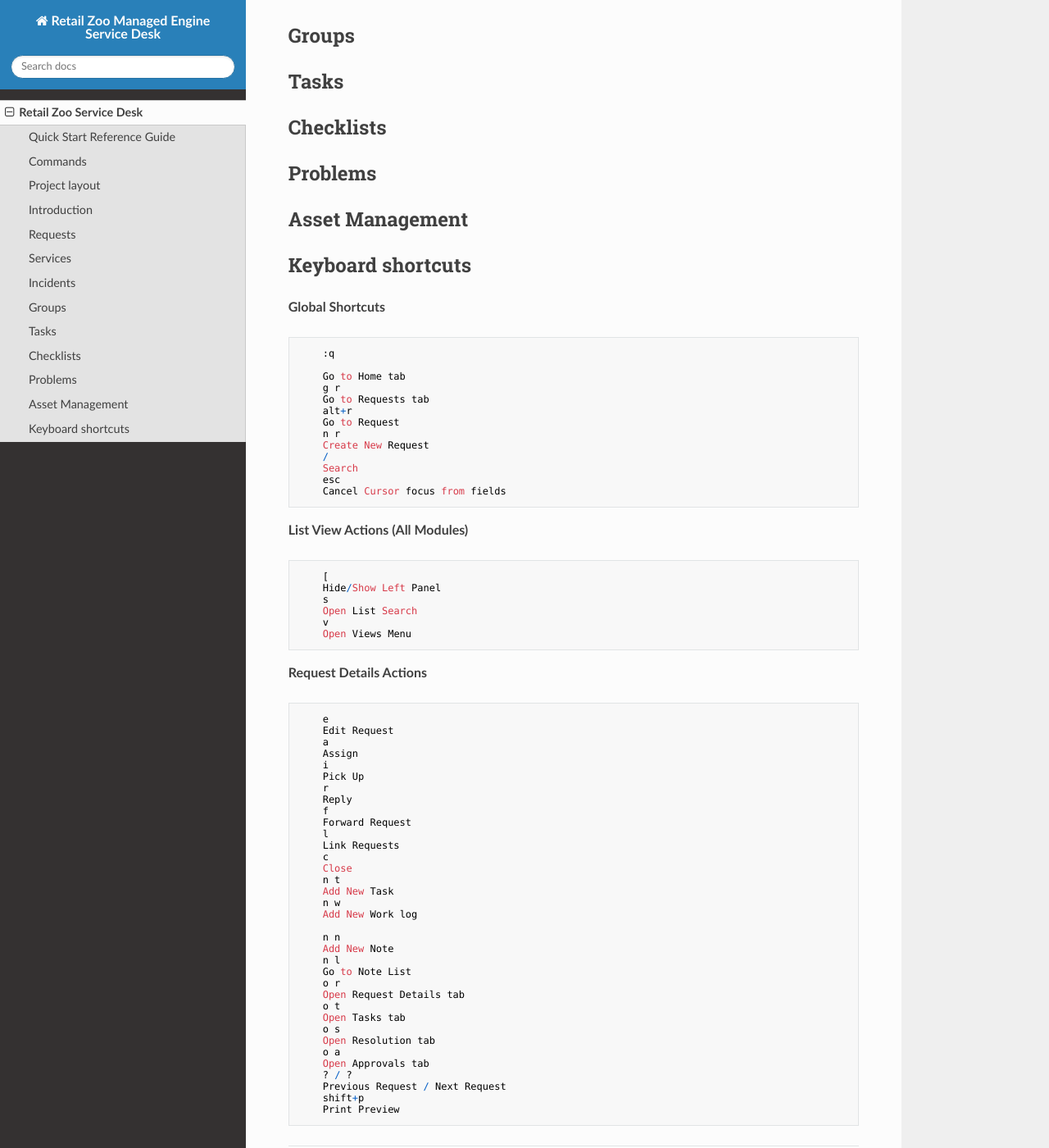
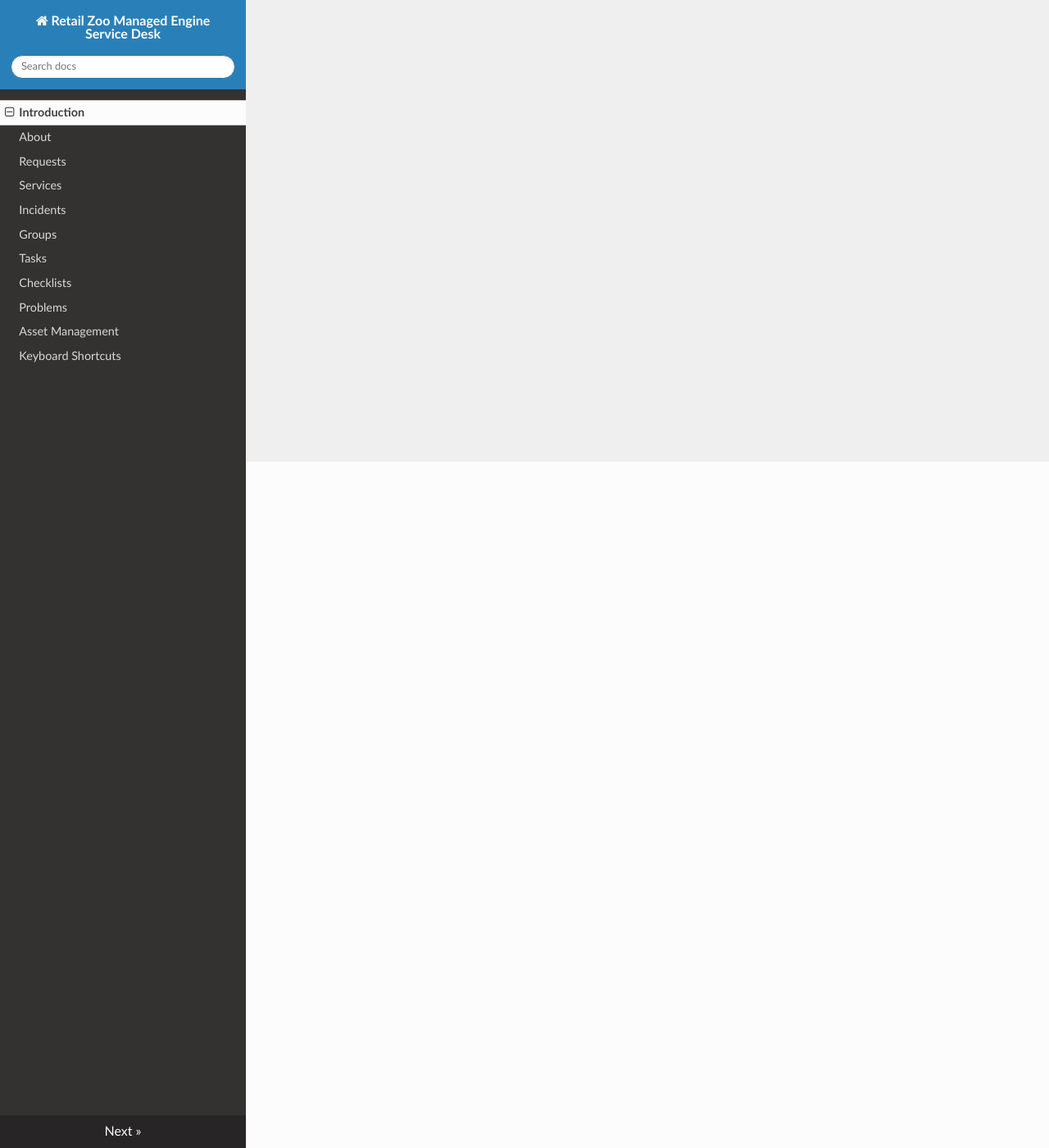
Before and after one commit to rzbss/servicedesk_docs, an MkDocs documentation site: the page built from docs/index.md, in a window 1280 px wide and 1400 px high, scrolled down 837 px. Shown: the whole window at 82% size. Built offline with MkDocs 1.6.1, drawn with Linux system fonts in a browser that asks for light colours; nearby versions of some CDN libraries; some of the changed text lies outside the part shown.

Commit message:
13052022-3 Added additional pages

````diff
--- a/docs/index.md
+++ b/docs/index.md
@@ -1,15 +1,9 @@
-# Retail Zoo Service Desk
-
-### Quick Start Reference Guide
-
-For full documentation visit [mkdocs.org](https://www.mkdocs.org).
-
-## Commands
-
+ <!---
 * `mkdocs new [dir-name]` - Create a new project.
 * `mkdocs serve` - Start the live-reloading docs server.
 * `mkdocs build` - Build the documentation site.
 * `mkdocs -h` - Print help message and exit.
+
 
 ## Project layout
 
@@ -17,99 +11,8 @@
     docs/
         index.md  # The documentation homepage.
         ...       # Other markdown pages, images and other files.
+--->
 
-## Introduction
+# Retail Zoo Service Desk
 
 Retail Zoo IT uses ManagedEngine Service Desk Plus as a complete service desk solution.
-
-## Requests
-
-
-## Services
-
-
-## Incidents
-
-
-## Groups
-
-
-## Tasks
-
-
-## Checklists
-
-
-## Problems
-
-
-## Asset Management
-
-
-## Keyboard shortcuts
-
-**Global Shortcuts**
-```
-    :q
-
-    Go to Home tab
-    g r
-    Go to Requests tab
-    alt+r
-    Go to Request
-    n r
-    Create New Request
-    /
-    Search
-    esc
-    Cancel Cursor focus from fields
-```
-**List View Actions (All Modules)**
-
-```
-    [
-    Hide/Show Left Panel
-    s
-    Open List Search
-    v
-    Open Views Menu
-```
-**Request Details Actions**
-
-```
-    e
-    Edit Request
-    a
-    Assign
-    i
-    Pick Up
-    r
-    Reply
-    f
-    Forward Request
-    l
-    Link Requests
-    c
-    Close
-    n t
-    Add New Task
-    n w
-    Add New Work log
-
-    n n
-    Add New Note
-    n l
-    Go to Note List
-    o r
-    Open Request Details tab
-    o t
-    Open Tasks tab
-    o s
-    Open Resolution tab
-    o a
-    Open Approvals tab
-    ? / ?
-    Previous Request / Next Request
-    shift+p
-    Print Preview
-```
--- a/mkdocs.yml
+++ b/mkdocs.yml
@@ -2,3 +2,15 @@
 site_url: https://example.com/
 theme:
   name: readthedocs
+nav:
+  - Introduction: index.md
+  - About: about.md
+  - Requests: requests.md
+  - Services: services.md
+  - Incidents: incidents.md
+  - Groups: groups.md
+  - Tasks: tasks.md
+  - Checklists: checklists.md
+  - Problems: problems.md
+  - Asset Management: asset_management.md
+  - Keyboard Shortcuts: keyboard_shortcuts.md
````
Also changed, not shown: docs/keyboard_shortcuts.md (added, +79 -0 lines), docs/asset_management.md (added), docs/checklists.md (added), docs/groups.md (added), docs/incidents.md (added), docs/problems.md (added), docs/requests.md (added), docs/services.md (added), docs/tasks.md (added).
